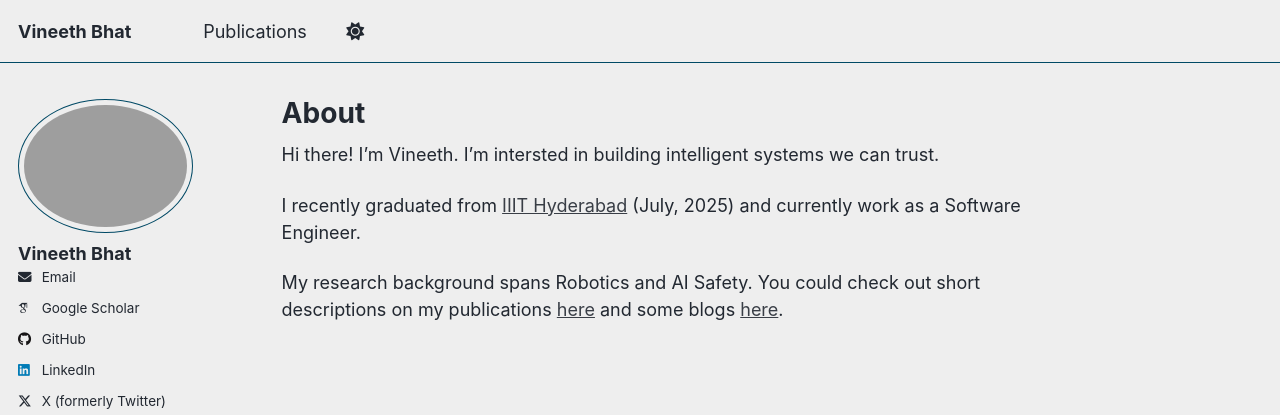
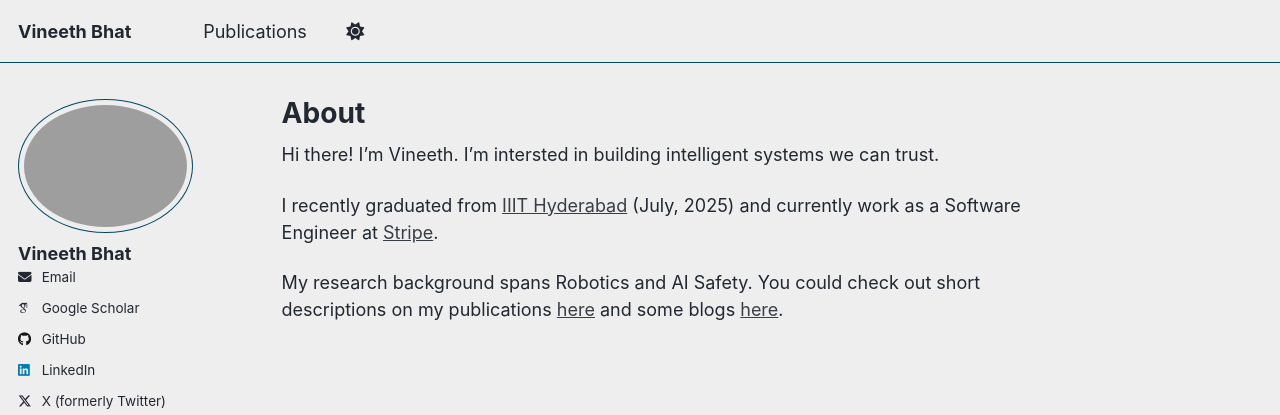
Before and after one commit to FlightVin/flightvin.github.io, a Jekyll site: the page built from _pages/about.md, in a window 1280 px wide. Shown: the top 415 px of the page. Built offline with Jekyll 4.4.1, drawn with Linux system fonts in a browser that asks for light colours; some web fonts are replaced; a script that is not in the unit is left out.

Commit message:
Update about page with employer details
Added current employer information to the about page.

```diff
--- a/_pages/about.md
+++ b/_pages/about.md
@@ -9,6 +9,6 @@
 
 Hi there! I'm Vineeth. I'm intersted in building intelligent systems we can trust.
 
-I recently graduated from [IIIT Hyderabad](https://www.iiit.ac.in/) (July, 2025) and currently work as a Software Engineer.
+I recently graduated from [IIIT Hyderabad](https://www.iiit.ac.in/) (July, 2025) and currently work as a Software Engineer at [Stripe](http://stripe.com/).
 
 My research background spans Robotics and AI Safety. You could check out short descriptions on my publications [here](/publications/) and some blogs [here](https://vineethbhat.com/all-of-my-blogs-in-one-place/).
```
